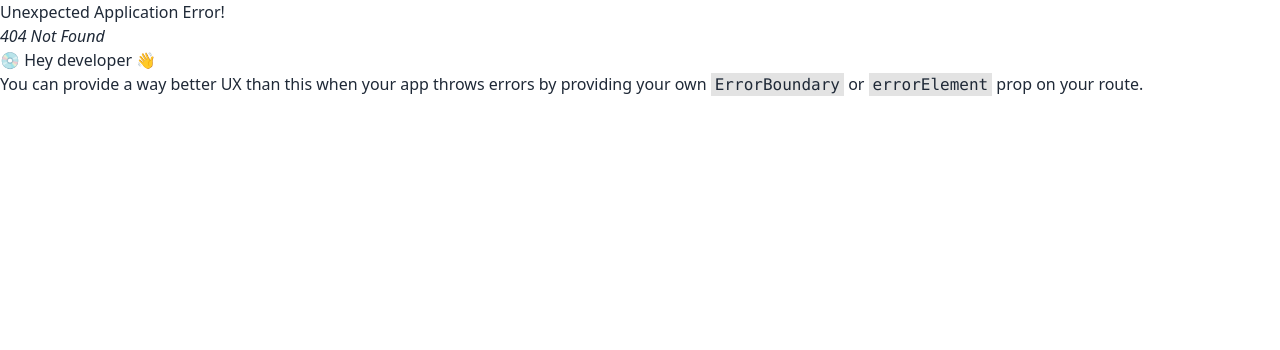
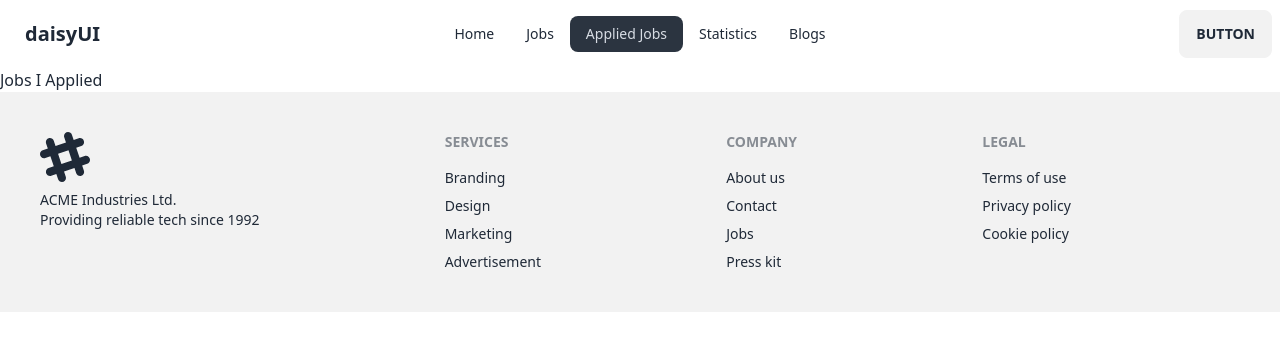
Before and after one commit to mahfuj80/Career-Hub-Resources-M8, a React (Vite) app: page /applied in a window 1280 px wide. Before the commit this address had no page. Shown: the top 350 px of the page. Built offline with nearby package versions, Linux system fonts and the light colour scheme.

Commit message:
Set Nested Route and Navbar for CareerHub~

```diff
--- /dev/null
+++ b/src/components/AppliedJobs/AppliedJobs.jsx
@@ -0,0 +1,9 @@
+const AppliedJobs = () => {
+  return (
+    <div>
+      <h2>Jobs I Applied</h2>
+    </div>
+  );
+};
+
+export default AppliedJobs;
--- /dev/null
+++ b/src/components/ErrorPage/ErrorPage.jsx
@@ -0,0 +1,17 @@
+import { Link } from 'react-router-dom';
+
+const ErrorPage = () => {
+  return (
+    <div className="h-[100vh] w-full flex flex-col gap-6 items-center justify-center">
+      <h1 className=" font-bold text-2xl">Oops!!!</h1>
+      <Link
+        className="bg-slate-500 py-2 px-3 rounded-lg text-white hover:bg-slate-600"
+        to={'/'}
+      >
+        Go Back To Home
+      </Link>
+    </div>
+  );
+};
+
+export default ErrorPage;
--- /dev/null
+++ b/src/components/Header/Header.jsx
@@ -0,0 +1,62 @@
+import { NavLink } from 'react-router-dom';
+
+const Header = () => {
+  const links = (
+    <>
+      <li>
+        <NavLink to={'/'}>Home</NavLink>
+      </li>
+      <li>
+        <NavLink to={'/jobs'}>Jobs</NavLink>
+      </li>
+      <li>
+        <NavLink to={'/applied'}>Applied Jobs</NavLink>
+      </li>
+      <li>
+        <NavLink to={'/statistics'}>Statistics</NavLink>
+      </li>
+      <li>
+        <NavLink to={'/blog'}>Blogs</NavLink>
+      </li>
+    </>
+  );
+  return (
+    <div className="navbar bg-base-100">
+      <div className="navbar-start">
+        <div className="dropdown">
+          <label tabIndex={0} className="btn btn-ghost lg:hidden">
+            <svg
+              xmlns="http://www.w3.org/2000/svg"
+              className="h-5 w-5"
+              fill="none"
+              viewBox="0 0 24 24"
+              stroke="currentColor"
+            >
+              <path
+                strokeLinecap="round"
+                strokeLinejoin="round"
+                strokeWidth="2"
+                d="M4 6h16M4 12h8m-8 6h16"
+              />
+            </svg>
+          </label>
+          <ul
+            tabIndex={0}
+            className="menu menu-sm dropdown-content mt-3 z-[1] p-2 shadow bg-base-100 rounded-box w-52"
+          >
+            {links}
+          </ul>
+        </div>
+        <a className="btn btn-ghost normal-case text-xl">daisyUI</a>
+      </div>
+      <div className="navbar-center hidden lg:flex">
+        <ul className="menu menu-horizontal px-1">{links}</ul>
+      </div>
+      <div className="navbar-end">
+        <a className="btn">Button</a>
+      </div>
+    </div>
+  );
+};
+
+export default Header;
--- a/src/components/Root/Root.jsx
+++ b/src/components/Root/Root.jsx
@@ -1,9 +1,11 @@
 import { Outlet } from 'react-router-dom';
 import Footer from '../Footer/Footer';
+import Header from '../Header/Header';
 
 const Root = () => {
   return (
     <div>
+      <Header />
       <Outlet></Outlet>
       <Footer></Footer>
     </div>
--- a/src/main.jsx
+++ b/src/main.jsx
@@ -5,14 +5,21 @@ import { createBrowserRouter, RouterProvider } from 'react-router-dom';
 import './index.css';
 import Root from './components/Root/Root';
 import Home from './components/Home/Home';
+import AppliedJobs from './components/AppliedJobs/AppliedJobs';
+import ErrorPage from './components/ErrorPage/ErrorPage';
 const router = createBrowserRouter([
   {
     path: '/',
     element: <Root></Root>,
+    errorElement: <ErrorPage></ErrorPage>,
     children: [
       {
         path: '/',
         element: <Home></Home>,
+      },
+      {
+        path: '/applied',
+        element: <AppliedJobs />,
       },
     ],
   },
```
